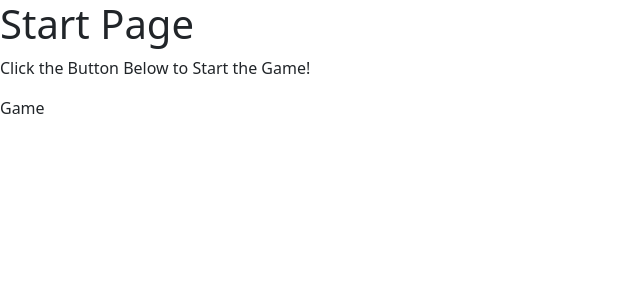
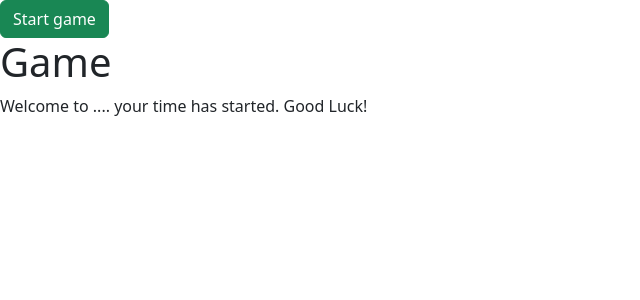
Before and after one commit to SaidNivek/math-game, a React (Create React App) app: page /game in a window 1280 px wide. Shown: the top 300 px of the page, without its empty margins (0-640 px from the left). Built offline with nearby package versions, Linux system fonts and the light colour scheme.

Commit message:
start game button brings you to game page

```diff
--- a/src/App.js
+++ b/src/App.js
@@ -1,14 +1,24 @@
 import './App.css';
 
+import { BrowserRouter as Router, Routes, Route } from 'react-router-dom';
+
+import MyButton from './components/MyButton';
 import Start from "./pages/Start"
 import Game from './pages/Game';
 
 function App() {
   return (
-    <>
-      <Start />
-      <Game />
-    </>
+    <div className='app'>
+      <Router>
+        <MyButton to="game" />
+
+        <Routes>
+          <Route path="/" element={<Start />} />
+          <Route path="/game" element={<Game />} />
+        </Routes>
+      </Router>
+
+    </div>
   );
 }
 
--- a/src/components/MyButton.js
+++ b/src/components/MyButton.js
@@ -0,0 +1,13 @@
+import React from 'react'
+
+const MyButton = ({ to }) => {
+  return (
+    <a href={`/${to}`}>
+        <button className="btn btn-success">
+            Start {to === '' ? "game" : to}
+        </button>
+    </a>
+  )
+}
+
+export default MyButton
--- a/src/pages/Game.js
+++ b/src/pages/Game.js
@@ -2,7 +2,11 @@ import React from 'react'
 
 const Game = () => {
   return (
-    <div>Game</div>
+    <div>
+      <h1>Game</h1>
+      <p>Welcome to .... your time has started. Good Luck!</p>
+    </div>
+
   )
 }
 
```
